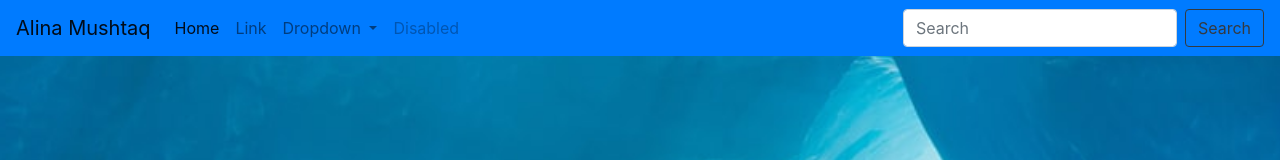
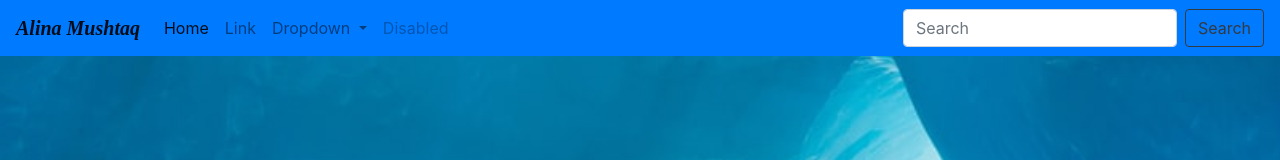
Before and after one commit to Alina-Mushtaq/demo, a plain HTML site: page index.html in a window 1280 px wide. Shown: the top 160 px of the page. Drawn offline with nearby package versions, Linux system fonts and the light colour scheme.

Commit message:
Upload changes

```diff
--- a/index.css
+++ b/index.css
@@ -1,3 +1,8 @@
+#Alina {
+  font-style: italic;
+  font-weight: bold;
+  font-family: "Times New Roman";
+}
 .hero {
   min-height: 100vh;
   background-image: url("hero.jpg");
--- a/index.html
+++ b/index.html
@@ -37,7 +37,7 @@
   <body>
     <!-- navbar start-->
     <nav class="navbar navbar-expand-lg navbar-light bg-primary fixed-top">
-      <a class="navbar-brand" href="#">Alina Mushtaq</a>
+      <a class="navbar-brand" href="#" id="Alina">Alina Mushtaq</a>
       <button
         class="navbar-toggler"
         type="button"
```
